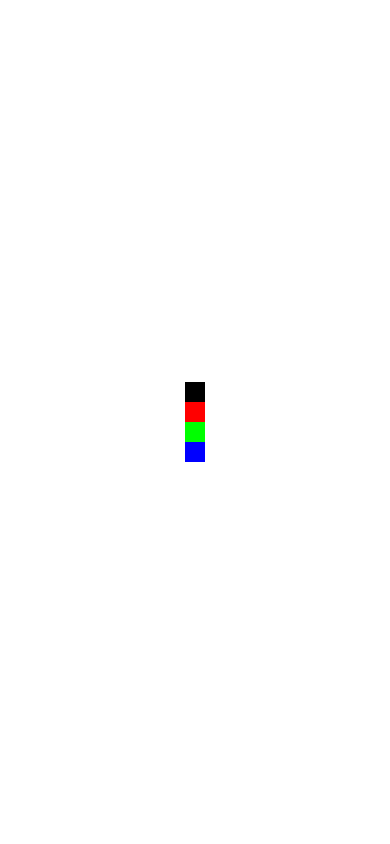
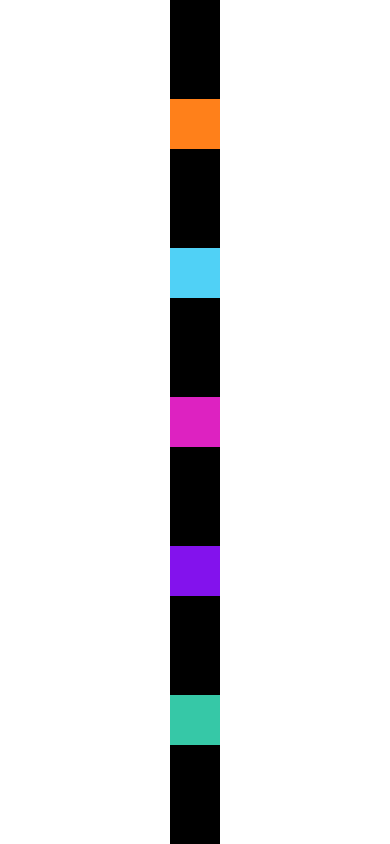
Before and after one commit to NathanaelCarauna/React-native-curso-cod3r, a React Native app: screen / in a window 390 px wide. Built offline with nearby package versions, Linux system fonts and the light colour scheme.

Commit message:
FlexboxV1, justify content mainAxis

```diff
--- a/src/App.js
+++ b/src/App.js
@@ -1,9 +1,9 @@
 import React from 'react';
-import {Text, StyleSheet, SafeAreaView} from 'react-native'
+import { Text, StyleSheet, SafeAreaView } from 'react-native'
 
 
 import Primeiro from './components/Primeiro'
-import Oficial, {Comp1, Comp2} from './components/Multi'
+import Oficial, { Comp1, Comp2 } from './components/Multi'
 import MinMax from './components/MinMax'
 import Aleatorio from './components/Aleatorio'
 import TituloFrag from './components/Fragment'
@@ -21,13 +21,11 @@
 import ListaProdutosV2 from './components/produtos/ListaProdutosV2';
 import DigiteSeuNome from './components/DigiteSeuNome';
 import Quadrado from './components/layout/Quadrado';
+import FlexboxV1 from './components/layout/FlexboxV1';
 
 export default () => (
   <SafeAreaView style={styles.App}>
-    <Quadrado />
-    <Quadrado cor="#f00"/>
-    <Quadrado cor="#0f0"/>
-    <Quadrado cor="#00f"/>
+    <FlexboxV1 />
     {/*
     <DigiteSeuNome/>
     <ListaProdutosV2 />
--- /dev/null
+++ b/src/components/layout/FlexboxV1.js
@@ -0,0 +1,24 @@
+import React from 'react';
+import { StyleSheet, View } from 'react-native';
+import Quadrado from './Quadrado';
+
+
+export default props => {
+    return (
+        <View style={style.FlexV1}>
+            <Quadrado cor="#ff801a" />
+            <Quadrado cor="#50d1f6" />
+            <Quadrado cor="#dd22c1" />
+            <Quadrado cor="#8312ed" />
+            <Quadrado cor="#36c8a7" />
+        </View>
+    )
+}
+
+const style = StyleSheet.create({
+    FlexV1:{
+        backgroundColor: "black",
+        justifyContent: "space-evenly",
+        flexGrow: 1,
+    }
+})
--- a/src/components/layout/Quadrado.js
+++ b/src/components/layout/Quadrado.js
@@ -2,10 +2,11 @@
 import { View } from 'react-native';
 
 export default props => {
+    const lado = 50;
     return (
         <View style={{
-            height: 20,
-            width: 20,
+            height: lado,
+            width: lado,
             backgroundColor: props.cor || '#000',
         }} />
     )
```
